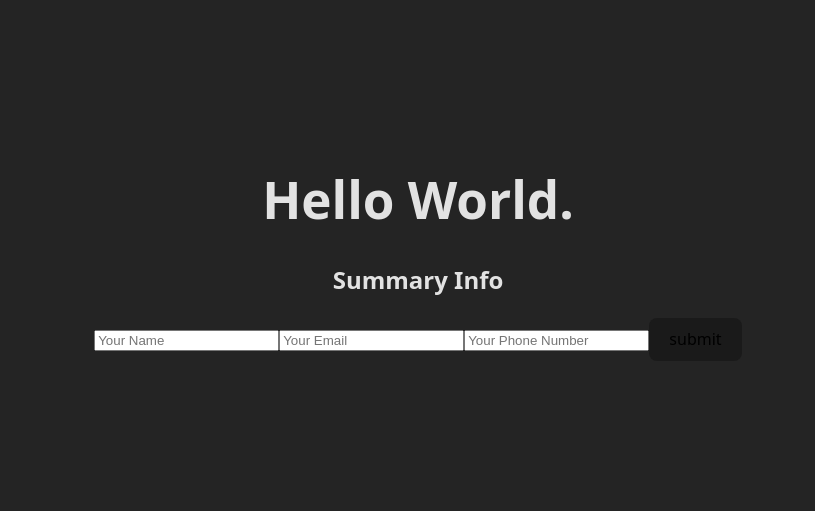
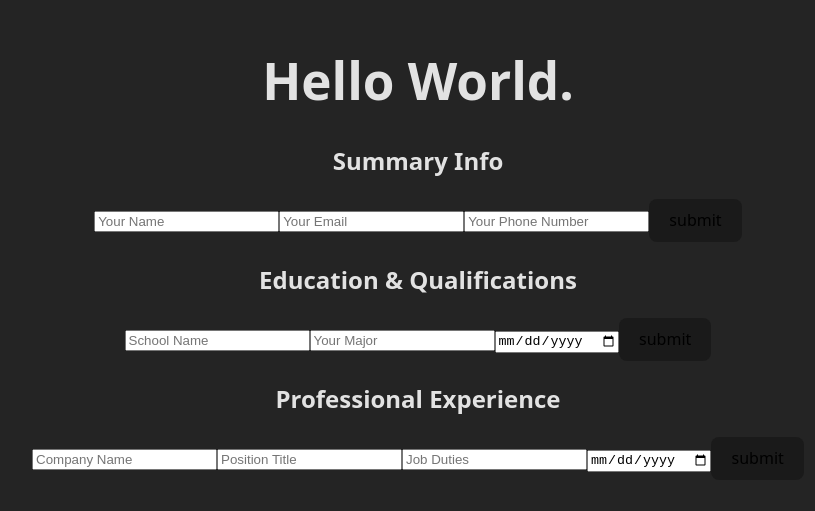
Before and after one commit to myopicOracle/simple-resume-app, a React (Vite) app in the folder simple-resume-app/: page / in a window 1280 px wide. Shown: the part 151-662 px from the top of the page, without its empty margins (222-1037 px from the left). Built offline with nearby package versions, Linux system fonts and the light colour scheme.

Commit message:
First working CV Application with all features met -- stable

```diff
--- a/simple-resume-app/src/App.jsx
+++ b/simple-resume-app/src/App.jsx
@@ -24,57 +24,56 @@ function App() {
   //   duties: '',
   //   workDate: '',
   // })
-  const  [ formInputs, setFormInputs ] = useState({
-    showForm: true,
+  const [formInputs, setFormInputs] = useState({
     personName: "",
     email: "",
     phone: "",
-    school: '',
-    major: '',
-    gradDate: '',
-    employer: '',
-    position: '',
-    duties: '',
-    workDate: '',
-  })
+    school: "",
+    major: "",
+    gradDate: "",
+    employer: "",
+    position: "",
+    duties: "",
+    workDate: "",
+  });
 
   const handleInputChange = (e) => {
-    const [ name, value ] = e.target
+    const { name, value } = e.target;
     setFormInputs((otherInputs) => ({
       ...otherInputs,
       [name]: value,
-    }))
+    }));
   };
 
-  const handleSubmitButton = () => {
-    setFormInputs((otherInputs) => ({
-      ...otherInputs,
-      showForm: !showForm,
-    }))
-  };
+  // const handleSubmitButton = () => {
+  //   setFormInputs((otherInputs) => ({
+  //     ...otherInputs,
+  //     showForm: !formInputs.showForm,
+  //   }))
+  // };
 
   return (
     <>
       <h1>Hello World.</h1>
       <General
-        showForm={formInputs.showForm}
         personName={formInputs.personName}
         email={formInputs.email}
         phone={formInputs.phone}
         onChange={handleInputChange}
-        onClick={handleSubmitButton}
-        buttonText={formInputs.showForm ? "submit" : "edit"}
       />
-      {/* <Education
-        showForm={showForm}
-        onClick={handleClick}
-        buttonText={showForm ? "submit" : "edit"}
+      <Education
+        school={formInputs.school}
+        major={formInputs.major}
+        gradDate={formInputs.gradDate}
+        onChange={handleInputChange}
       />
       <Experience
-        showForm={showForm}
-        onClick={handleClick}
-        buttonText={showForm ? "submit" : "edit"}
-      /> */}
+        employer={formInputs.employer}
+        position={formInputs.position}
+        duties={formInputs.duties}
+        workDate={formInputs.workDate}
+        onChange={handleInputChange}
+      />
     </>
   );
 }
--- a/simple-resume-app/src/components/Education.jsx
+++ b/simple-resume-app/src/components/Education.jsx
@@ -1,20 +1,59 @@
-import Input from  './Input'
-import Button from './Button'
+import { useState } from "react";
+import Input from "./Input";
+import Button from "./Button";
 
-const Education = ({ showForm, onClick, buttonText }) => {
+const Education = (props) => {
+  const [showForm, setShowForm] = useState(true);
 
-  const handleClick = () => {
-    setForm();
-  };
-
+  if (showForm) {
+    return (
+      <>
+        <h2>Education & Qualifications</h2>
+        <Input
+          id="school"
+          name="school"
+          type="text"
+          value={props.school}
+          placeholder={"School Name"}
+          onChange={props.onChange}
+        />
+        <Input
+          id="major"
+          name="major"
+          type="text"
+          value={props.major}
+          placeholder={"Your Major"}
+          onChange={props.onChange}
+        />
+        <Input
+          id="gradDate"
+          name="gradDate"
+          type="date"
+          value={props.gradDate}
+          placeholder={"Graduation Date"}
+          onChange={props.onChange}
+        />
+        <Button
+          text={showForm ? "submit" : "edit"}
+          onClick={() => setShowForm(!showForm)}
+        />
+      </>
+    );
+  }
   return (
     <>
-      <Input id={'text'} type={'text'} value={value} placeholder={'School Name'} />
-      <Input id={'text'} type={'text'} value={value} placeholder={'Your Major'} />
-      <Input id={'date'} type={'date'} value={value} placeholder={'Graduation Date'} />
-      <Button text={buttonText} onClick={onClick}/>
+      <h2>Education & Qualifications</h2>
+      <ul>
+        <li>{props.school}</li>
+        <li>{props.major}</li>
+        <li>{props.gradDate}</li>
+      </ul>
+      <Button
+        text={showForm ? "submit" : "edit"}
+        onClick={() => setShowForm(!showForm)}
+      />
     </>
-  )
-}
+  );
+};
 
-export default Education
+export default Education;
--- a/simple-resume-app/src/components/Experience.jsx
+++ b/simple-resume-app/src/components/Experience.jsx
@@ -1,21 +1,68 @@
-import Input from  './Input'
-import Button from './Button'
+import { useState } from "react";
+import Input from "./Input";
+import Button from "./Button";
 
-const Experience = ({ showForm, onClick, buttonText }) => {
+const Experience = (props) => {
+  const [showForm, setShowForm] = useState(true);
 
-  const handleClick = () => {
-    setForm();
-  };
-
+  if (showForm) {
+    return (
+      <>
+        <h2>Professional Experience</h2>
+        <Input
+          id="employer"
+          name="employer"
+          type="text"
+          value={props.employer}
+          placeholder={"Company Name"}
+          onChange={props.onChange}
+        />
+        <Input
+          id="position"
+          name="position"
+          type="text"
+          value={props.position}
+          placeholder={"Position Title"}
+          onChange={props.onChange}
+        />
+        <Input
+          id="duties"
+          name="duties"
+          type="text"
+          value={props.duties}
+          placeholder={"Job Duties"}
+          onChange={props.onChange}
+        />
+        <Input
+          id="workDate"
+          name="workDate"
+          type="date"
+          value={props.workDate}
+          placeholder={"Dates of Employment"}
+          onChange={props.onChange}
+        />
+        <Button
+          text={showForm ? "submit" : "edit"}
+          onClick={() => setShowForm(!showForm)}
+        />
+      </>
+    );
+  }
   return (
     <>
-      <Input id={'text'} type={'text'} value={value} placeholder={'Company Name'} />
-      <Input id={'text'} type={'text'} value={value} placeholder={'Position Title'} />
-      <Input id={'text'} type={'text'} value={value} placeholder={'Job Duties'} />
-      <Input id={'date'} type={'date'} value={value} placeholder={'Dates of Employment'} />
-      <Button text={buttonText} onClick={onClick}/>
+      <h2>Professional Experience</h2>
+      <ul>
+        <li>{props.employer}</li>
+        <li>{props.position}</li>
+        <li>{props.duties}</li>
+        <li>{props.workDate}</li>
+      </ul>
+      <Button
+        text={showForm ? "submit" : "edit"}
+        onClick={() => setShowForm(!showForm)}
+      />
     </>
-  )
-}
+  );
+};
 
-export default Experience
+export default Experience;
--- a/simple-resume-app/src/components/General.jsx
+++ b/simple-resume-app/src/components/General.jsx
@@ -1,8 +1,11 @@
+import { useState } from "react";
 import Input from "./Input";
 import Button from "./Button";
 
-const General = ( props ) => {
-  if (props.showForm) {
+const General = (props) => {
+  const [showForm, setShowForm] = useState(true);
+
+  if (showForm) {
     return (
       <>
         <h2>Summary Info</h2>
@@ -30,7 +33,10 @@ const General = ( props ) => {
           placeholder="Your Phone Number"
           onChange={props.onChange}
         />
-        <Button text={props.buttonText} onClick={props.onClick} />
+        <Button
+          text={showForm ? "submit" : "edit"}
+          onClick={() => setShowForm(!showForm)}
+        />
       </>
     );
   }
@@ -42,6 +48,10 @@ const General = ( props ) => {
         <li>{props.email}</li>
         <li>{props.phone}</li>
       </ul>
+      <Button
+        text={showForm ? "submit" : "edit"}
+        onClick={() => setShowForm(!showForm)}
+      />
     </>
   );
 };
```
